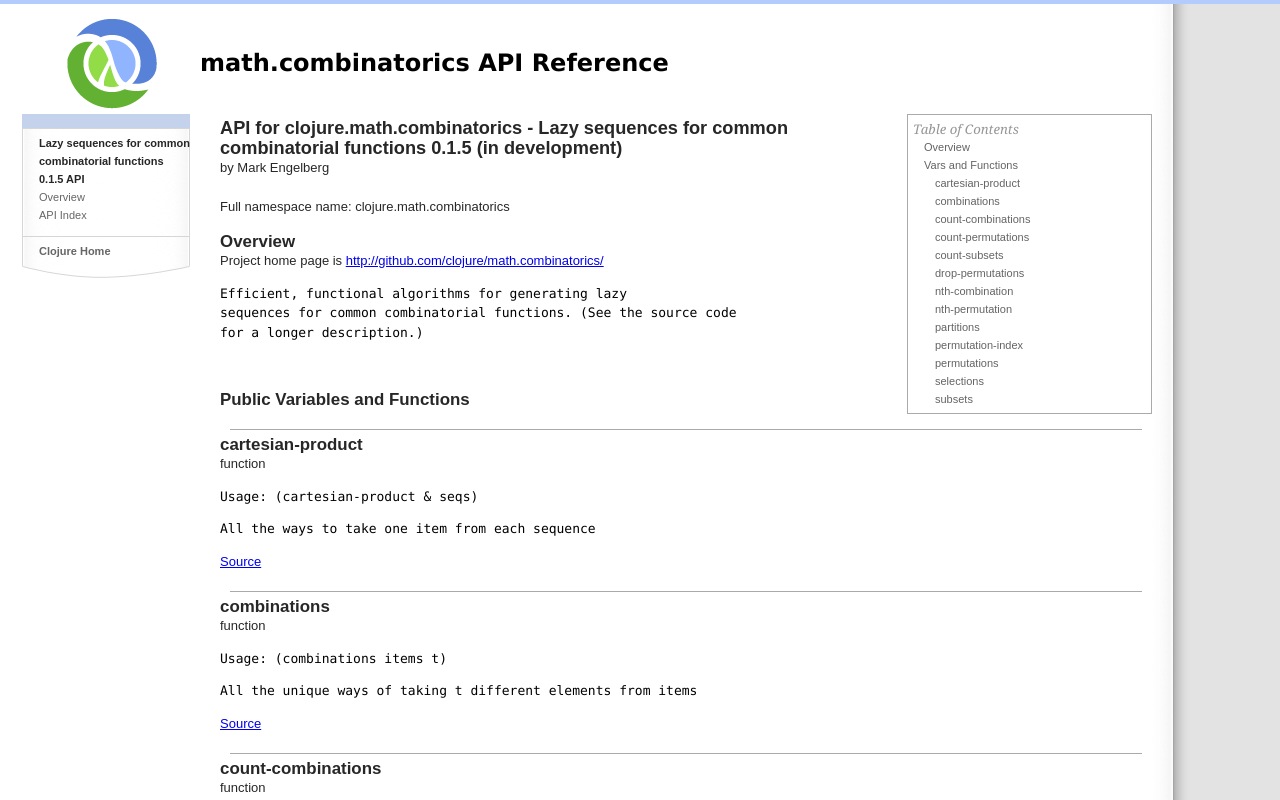
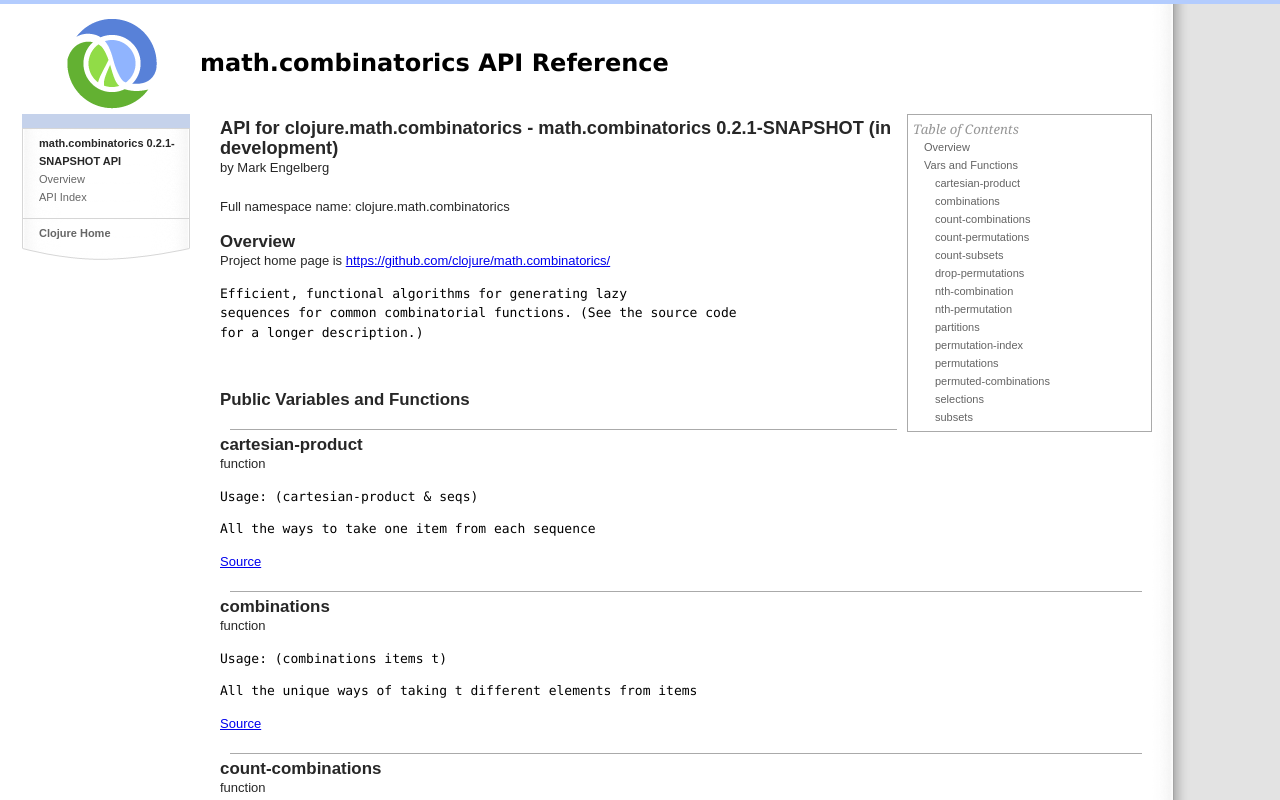
Before and after one commit to clojure/math.combinatorics, a plain HTML site: page index.html in a window 1280 px wide. Shown: the top 800 px of the page. Drawn offline with Linux system fonts and the light colour scheme.

Commit message:
Autodoc commit

```diff
--- a/index.html
+++ b/index.html
@@ -1,7 +1,7 @@
 <html>
   <head>
     <meta http-equiv="Content-Type" content="text/html; charset=utf-8" />
-    <title>clojure.math.combinatorics - Lazy sequences for common combinatorial functions 0.1.5 API documentation</title>
+    <title>clojure.math.combinatorics - math.combinatorics 0.2.1-SNAPSHOT API documentation</title>
     <link rel="icon" href="static/favicon.png" />
     <link rel="shortcut icon" href="static/favicon.png" />
     <link rel="stylesheet" href="static/clojure.css" type="text/css" media="all" />
@@ -25,14 +25,14 @@ namespace.
       <div id="leftcolumn"><div style="text-align: center;"></div>
 <div class="menu">
   <div class="WikiCustomNav WikiElement wiki">
-    <span class="toc-header"><span id="project-name">Lazy sequences for common combinatorial functions</span> <span id="version">0.1.5</span> API</span><br />
+    <span class="toc-header"><span id="project-name">math.combinatorics</span> <span id="version">0.2.1-SNAPSHOT</span> API</span><br />
     <ul>
       <li><a href="index.html" class="wiki_link">Overview</a></li>
       <li><a href="api-index.html" class="wiki_link">API Index</a></li>
     </ul>
 
 
-    <a class="wiki_link" href="http://clojure.org">Clojure Home</a>
+    <a class="wiki_link" href="https://clojure.org">Clojure Home</a>
   </div>
 </div>
 </div>
@@ -87,6 +87,9 @@ namespace.
       <a href="#clojure.math.combinatorics/permutations" class="toc-entry-anchor">permutations</a>
 
     </div><div class="toc-entry" style="margin-left: 1em;">
+      <a href="#clojure.math.combinatorics/permuted-combinations" class="toc-entry-anchor">permuted-combinations</a>
+
+    </div><div class="toc-entry" style="margin-left: 1em;">
       <a href="#clojure.math.combinatorics/selections" class="toc-entry-anchor">selections</a>
 
     </div><div class="toc-entry" style="margin-left: 1em;">
@@ -100,13 +103,13 @@ namespace.
 </div>
 </div>
                 <div id="content-tag"><h1 id="overview">API for <span id="clojure.math.combinatorics">clojure.math.combinatorics</span>
-  - <span id="header-project">Lazy sequences for common combinatorial functions</span> <span id="header-version">0.1.5</span><span id="header-status-block"> (<span id="header-status">in development</span>)</span>
+  - <span id="header-project">math.combinatorics</span> <span id="header-version">0.2.1-SNAPSHOT</span><span id="header-status-block"> (<span id="header-status">in development</span>)</span>
   </h1>
 <span id="author-line">by <span id="author-name">Mark Engelberg</span><br /></span>
 <br />Full namespace name: <span id="long-name">clojure.math.combinatorics</span>
 <p></p>
 <h2>Overview</h2>
-<div id="home-page">Project home page is <a href="http://github.com/clojure/math.combinatorics/">http://github.com/clojure/math.combinatorics/</a></div>
+<div id="home-page">Project home page is <a href="https://github.com/clojure/math.combinatorics/">https://github.com/clojure/math.combinatorics/</a></div>
 <pre id="namespace-docstr">Efficient, functional algorithms for generating lazy
 sequences for common combinatorial functions. (See the source code
 for a longer description.)</pre>
@@ -130,7 +133,7 @@ for a longer description.)</pre>
     <pre id="var-specs"></pre>
 
 
-    <a id="var-source" href="https://github.com/clojure/math.combinatorics/blob/4c3d26eec2206e09b8b8c305bfed921966bce6f6/src/main/clojure/clojure/math/combinatorics.cljc#L208">Source</a>
+    <a id="var-source" href="https://github.com/clojure/math.combinatorics/blob/561208967b3bcf59bcac0a1c999b24f5d5dbe81c/src/main/clojure/clojure/math/combinatorics.cljc#L232">Source</a>
   </div><div id="var-entry">
     <br />
     <hr />
@@ -142,7 +145,7 @@ for a longer description.)</pre>
     <pre id="var-specs"></pre>
 
 
-    <a id="var-source" href="https://github.com/clojure/math.combinatorics/blob/4c3d26eec2206e09b8b8c305bfed921966bce6f6/src/main/clojure/clojure/math/combinatorics.cljc#L177">Source</a>
+    <a id="var-source" href="https://github.com/clojure/math.combinatorics/blob/561208967b3bcf59bcac0a1c999b24f5d5dbe81c/src/main/clojure/clojure/math/combinatorics.cljc#L201">Source</a>
   </div><div id="var-entry">
     <br />
     <hr />
@@ -154,7 +157,7 @@ for a longer description.)</pre>
     <pre id="var-specs"></pre>
 
 
-    <a id="var-source" href="https://github.com/clojure/math.combinatorics/blob/4c3d26eec2206e09b8b8c305bfed921966bce6f6/src/main/clojure/clojure/math/combinatorics.cljc#L496">Source</a>
+    <a id="var-source" href="https://github.com/clojure/math.combinatorics/blob/561208967b3bcf59bcac0a1c999b24f5d5dbe81c/src/main/clojure/clojure/math/combinatorics.cljc#L526">Source</a>
   </div><div id="var-entry">
     <br />
     <hr />
@@ -166,7 +169,7 @@ for a longer description.)</pre>
     <pre id="var-specs"></pre>
 
 
-    <a id="var-source" href="https://github.com/clojure/math.combinatorics/blob/4c3d26eec2206e09b8b8c305bfed921966bce6f6/src/main/clojure/clojure/math/combinatorics.cljc#L345">Source</a>
+    <a id="var-source" href="https://github.com/clojure/math.combinatorics/blob/561208967b3bcf59bcac0a1c999b24f5d5dbe81c/src/main/clojure/clojure/math/combinatorics.cljc#L375">Source</a>
   </div><div id="var-entry">
     <br />
     <hr />
@@ -178,7 +181,7 @@ for a longer description.)</pre>
     <pre id="var-specs"></pre>
 
 
-    <a id="var-source" href="https://github.com/clojure/math.combinatorics/blob/4c3d26eec2206e09b8b8c305bfed921966bce6f6/src/main/clojure/clojure/math/combinatorics.cljc#L518">Source</a>
+    <a id="var-source" href="https://github.com/clojure/math.combinatorics/blob/561208967b3bcf59bcac0a1c999b24f5d5dbe81c/src/main/clojure/clojure/math/combinatorics.cljc#L548">Source</a>
   </div><div id="var-entry">
     <br />
     <hr />
@@ -190,7 +193,7 @@ for a longer description.)</pre>
     <pre id="var-specs"></pre>
 
 
-    <a id="var-source" href="https://github.com/clojure/math.combinatorics/blob/4c3d26eec2206e09b8b8c305bfed921966bce6f6/src/main/clojure/clojure/math/combinatorics.cljc#L437">Source</a>
+    <a id="var-source" href="https://github.com/clojure/math.combinatorics/blob/561208967b3bcf59bcac0a1c999b24f5d5dbe81c/src/main/clojure/clojure/math/combinatorics.cljc#L467">Source</a>
   </div><div id="var-entry">
     <br />
     <hr />
@@ -202,7 +205,7 @@ for a longer description.)</pre>
     <pre id="var-specs"></pre>
 
 
-    <a id="var-source" href="https://github.com/clojure/math.combinatorics/blob/4c3d26eec2206e09b8b8c305bfed921966bce6f6/src/main/clojure/clojure/math/combinatorics.cljc#L556">Source</a>
+    <a id="var-source" href="https://github.com/clojure/math.combinatorics/blob/561208967b3bcf59bcac0a1c999b24f5d5dbe81c/src/main/clojure/clojure/math/combinatorics.cljc#L586">Source</a>
   </div><div id="var-entry">
     <br />
     <hr />
@@ -214,7 +217,7 @@ for a longer description.)</pre>
     <pre id="var-specs"></pre>
 
 
-    <a id="var-source" href="https://github.com/clojure/math.combinatorics/blob/4c3d26eec2206e09b8b8c305bfed921966bce6f6/src/main/clojure/clojure/math/combinatorics.cljc#L419">Source</a>
+    <a id="var-source" href="https://github.com/clojure/math.combinatorics/blob/561208967b3bcf59bcac0a1c999b24f5d5dbe81c/src/main/clojure/clojure/math/combinatorics.cljc#L449">Source</a>
   </div><div id="var-entry">
     <br />
     <hr />
@@ -227,7 +230,7 @@ Optionally pass in :min and/or :max to specify inclusive bounds on the number of
     <pre id="var-specs"></pre>
 
 
-    <a id="var-source" href="https://github.com/clojure/math.combinatorics/blob/4c3d26eec2206e09b8b8c305bfed921966bce6f6/src/main/clojure/clojure/math/combinatorics.cljc#L906">Source</a>
+    <a id="var-source" href="https://github.com/clojure/math.combinatorics/blob/561208967b3bcf59bcac0a1c999b24f5d5dbe81c/src/main/clojure/clojure/math/combinatorics.cljc#L939">Source</a>
   </div><div id="var-entry">
     <br />
     <hr />
@@ -240,7 +243,7 @@ Optionally pass in :min and/or :max to specify inclusive bounds on the number of
     <pre id="var-specs"></pre>
 
 
-    <a id="var-source" href="https://github.com/clojure/math.combinatorics/blob/4c3d26eec2206e09b8b8c305bfed921966bce6f6/src/main/clojure/clojure/math/combinatorics.cljc#L614">Source</a>
+    <a id="var-source" href="https://github.com/clojure/math.combinatorics/blob/561208967b3bcf59bcac0a1c999b24f5d5dbe81c/src/main/clojure/clojure/math/combinatorics.cljc#L644">Source</a>
   </div><div id="var-entry">
     <br />
     <hr />
@@ -253,7 +256,19 @@ Optionally pass in :min and/or :max to specify inclusive bounds on the number of
     <pre id="var-specs"></pre>
 
 
-    <a id="var-source" href="https://github.com/clojure/math.combinatorics/blob/4c3d26eec2206e09b8b8c305bfed921966bce6f6/src/main/clojure/clojure/math/combinatorics.cljc#L280">Source</a>
+    <a id="var-source" href="https://github.com/clojure/math.combinatorics/blob/561208967b3bcf59bcac0a1c999b24f5d5dbe81c/src/main/clojure/clojure/math/combinatorics.cljc#L303">Source</a>
+  </div><div id="var-entry">
+    <br />
+    <hr />
+    <h2 id="clojure.math.combinatorics/permuted-combinations">permuted-combinations</h2>
+    <span id="var-type">function</span><br />
+    <pre id="var-usage">Usage: (permuted-combinations items t)
+</pre>
+    <pre id="var-docstr">Every permutation of every combination of t elements from items</pre>
+    <pre id="var-specs"></pre>
+
+
+    <a id="var-source" href="https://github.com/clojure/math.combinatorics/blob/561208967b3bcf59bcac0a1c999b24f5d5dbe81c/src/main/clojure/clojure/math/combinatorics.cljc#L317">Source</a>
   </div><div id="var-entry">
     <br />
     <hr />
@@ -265,7 +280,7 @@ Optionally pass in :min and/or :max to specify inclusive bounds on the number of
     <pre id="var-specs"></pre>
 
 
-    <a id="var-source" href="https://github.com/clojure/math.combinatorics/blob/4c3d26eec2206e09b8b8c305bfed921966bce6f6/src/main/clojure/clojure/math/combinatorics.cljc#L228">Source</a>
+    <a id="var-source" href="https://github.com/clojure/math.combinatorics/blob/561208967b3bcf59bcac0a1c999b24f5d5dbe81c/src/main/clojure/clojure/math/combinatorics.cljc#L252">Source</a>
   </div><div id="var-entry">
     <br />
     <hr />
@@ -277,7 +292,7 @@ Optionally pass in :min and/or :max to specify inclusive bounds on the number of
     <pre id="var-specs"></pre>
 
 
-    <a id="var-source" href="https://github.com/clojure/math.combinatorics/blob/4c3d26eec2206e09b8b8c305bfed921966bce6f6/src/main/clojure/clojure/math/combinatorics.cljc#L202">Source</a>
+    <a id="var-source" href="https://github.com/clojure/math.combinatorics/blob/561208967b3bcf59bcac0a1c999b24f5d5dbe81c/src/main/clojure/clojure/math/combinatorics.cljc#L226">Source</a>
   </div>
 </div>
 
@@ -288,7 +303,7 @@ Optionally pass in :min and/or :max to specify inclusive bounds on the number of
           </div>
 	</div>
 	<div id="foot">
-	  <div id="copyright" style="text-align: center;">Copyright 2007-2017 by Rich Hickey and the various contributors</div>
+	  <div id="copyright" style="text-align: center;">Copyright 2007-2023 by Rich Hickey and the various contributors</div>
 	</div>
       </div>
       <div id="DesignedBy">Logo &amp; site design by <a href="http://www.tomhickey.com" title="Visit Tom Hickey's website.">Tom Hickey</a>.<br />
```
Also changed, not shown: api-index.html (+7 -6 lines).
